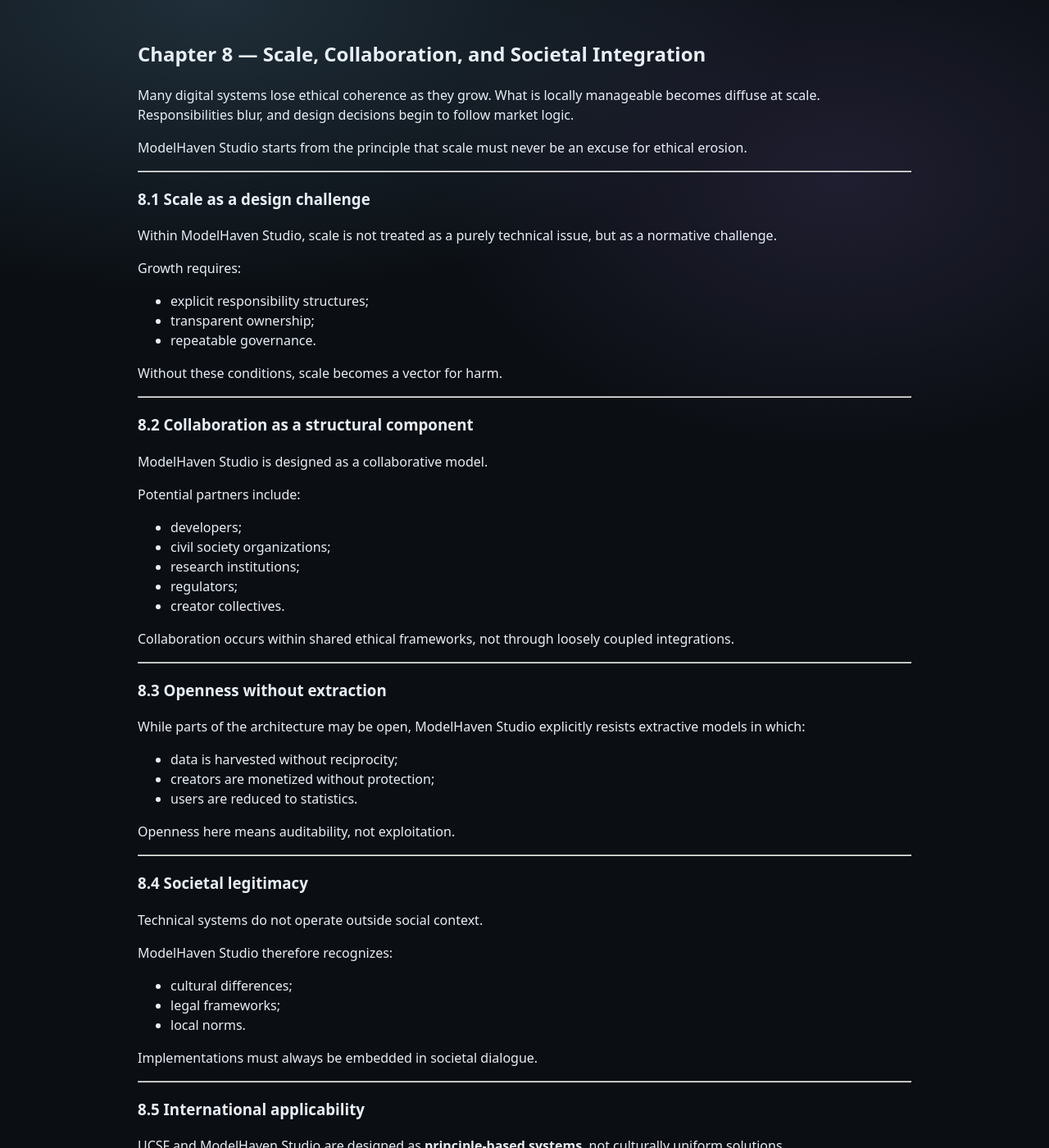
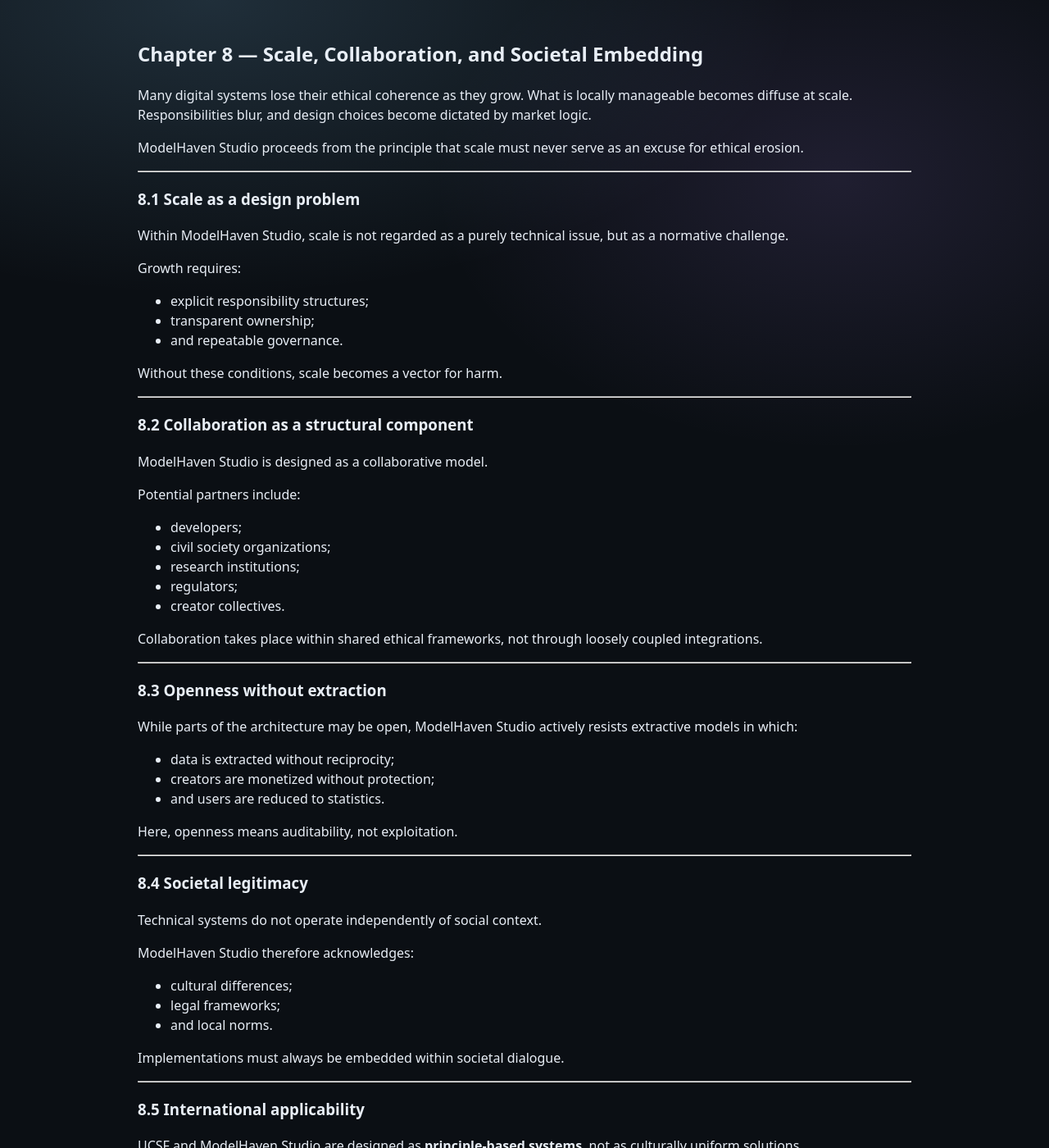
Before and after one commit to MartijnBruzzese/ModelHaven-Studio, a Jekyll site: the page built from WHITE_PAPERS/EN/MODELHAVEN_STUDIO_EN/09_CHAPTER_8_SCALE_COLLABORATION_AND_SOCIETAL_INTEGRATION.md, in a window 1280 px wide and 1400 px high. Shown: the whole window at 82% size. Built offline with Jekyll 4.4.1, drawn with Linux system fonts in a browser that asks for light colours; our own code applies the rules of GitHub Pages for plain Markdown files; some of the changed text lies outside the part shown.

Commit message:
Revise Chapter 8 for clarity and consistency
Updated terminology for clarity and consistency throughout the chapter. Adjusted phrasing to enhance readability and precision.

```diff
--- a/WHITE_PAPERS/EN/MODELHAVEN_STUDIO_EN/09_CHAPTER_8_SCALE_COLLABORATION_AND_SOCIETAL_INTEGRATION.md
+++ b/WHITE_PAPERS/EN/MODELHAVEN_STUDIO_EN/09_CHAPTER_8_SCALE_COLLABORATION_AND_SOCIETAL_INTEGRATION.md
@@ -1,21 +1,21 @@
 <a id="h8"></a>
-## Chapter 8 — Scale, Collaboration, and Societal Integration
+## Chapter 8 — Scale, Collaboration, and Societal Embedding
 
-Many digital systems lose ethical coherence as they grow. What is locally manageable becomes diffuse at scale. Responsibilities blur, and design decisions begin to follow market logic.
+Many digital systems lose their ethical coherence as they grow. What is locally manageable becomes diffuse at scale. Responsibilities blur, and design choices become dictated by market logic.
 
-ModelHaven Studio starts from the principle that scale must never be an excuse for ethical erosion.
+ModelHaven Studio proceeds from the principle that scale must never serve as an excuse for ethical erosion.
 
 ---
 
-### 8.1 Scale as a design challenge
+### 8.1 Scale as a design problem
 
-Within ModelHaven Studio, scale is not treated as a purely technical issue, but as a normative challenge.
+Within ModelHaven Studio, scale is not regarded as a purely technical issue, but as a normative challenge.
 
 Growth requires:
 
 - explicit responsibility structures;
 - transparent ownership;
-- repeatable governance.
+- and repeatable governance.
 
 Without these conditions, scale becomes a vector for harm.
 
@@ -33,39 +33,39 @@
 - regulators;
 - creator collectives.
 
-Collaboration occurs within shared ethical frameworks, not through loosely coupled integrations.
+Collaboration takes place within shared ethical frameworks, not through loosely coupled integrations.
 
 ---
 
 ### 8.3 Openness without extraction
 
-While parts of the architecture may be open, ModelHaven Studio explicitly resists extractive models in which:
+While parts of the architecture may be open, ModelHaven Studio actively resists extractive models in which:
 
-- data is harvested without reciprocity;
+- data is extracted without reciprocity;
 - creators are monetized without protection;
-- users are reduced to statistics.
+- and users are reduced to statistics.
 
-Openness here means auditability, not exploitation.
+Here, openness means auditability, not exploitation.
 
 ---
 
 ### 8.4 Societal legitimacy
 
-Technical systems do not operate outside social context.
+Technical systems do not operate independently of social context.
 
-ModelHaven Studio therefore recognizes:
+ModelHaven Studio therefore acknowledges:
 
 - cultural differences;
 - legal frameworks;
-- local norms.
+- and local norms.
 
-Implementations must always be embedded in societal dialogue.
+Implementations must always be embedded within societal dialogue.
 
 ---
 
 ### 8.5 International applicability
 
-UCSF and ModelHaven Studio are designed as **principle-based systems**, not culturally uniform solutions.
+UCSF and ModelHaven Studio are designed as **principle-based systems**, not as culturally uniform solutions.
 
 Local interpretation is permitted, provided core values remain intact:
 
```
Also changed, not shown: other parts of WHITE_PAPERS/EN/MODELHAVEN_STUDIO_EN/09_CHAPTER_8_SCALE_COLLABORATION_AND_SOCIETAL_INTEGRATION.md (+2 -2 lines).
